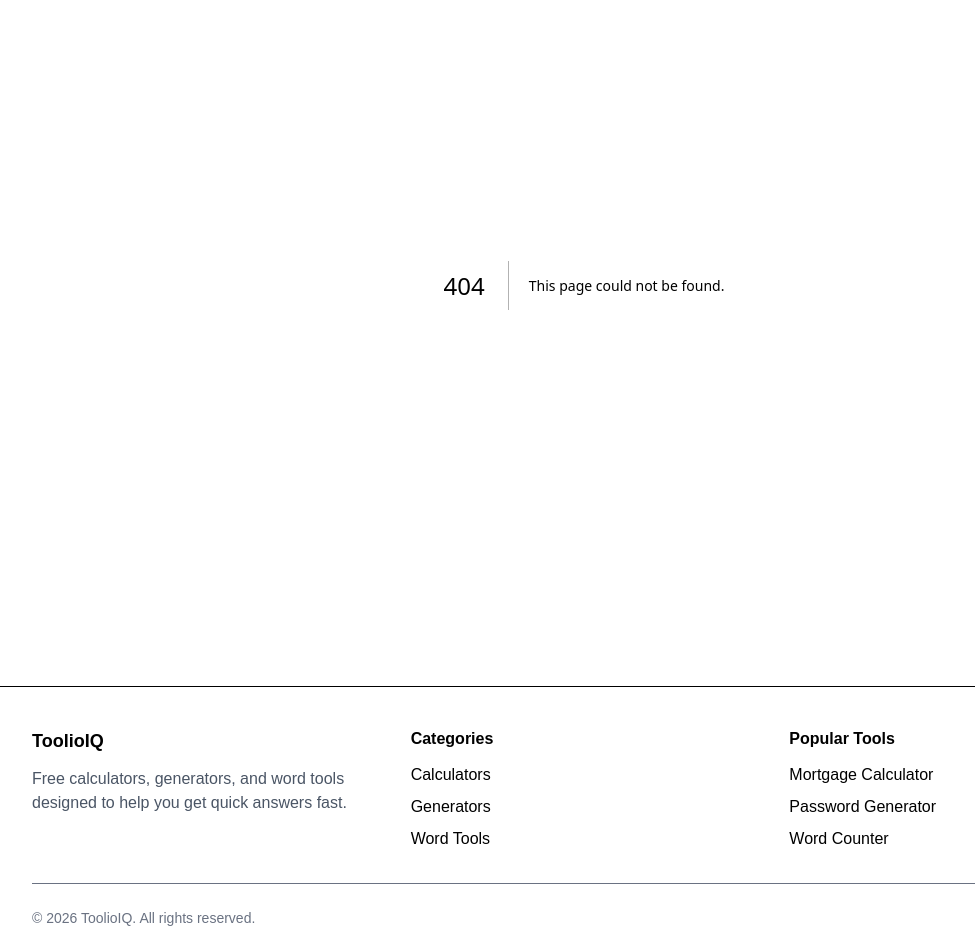
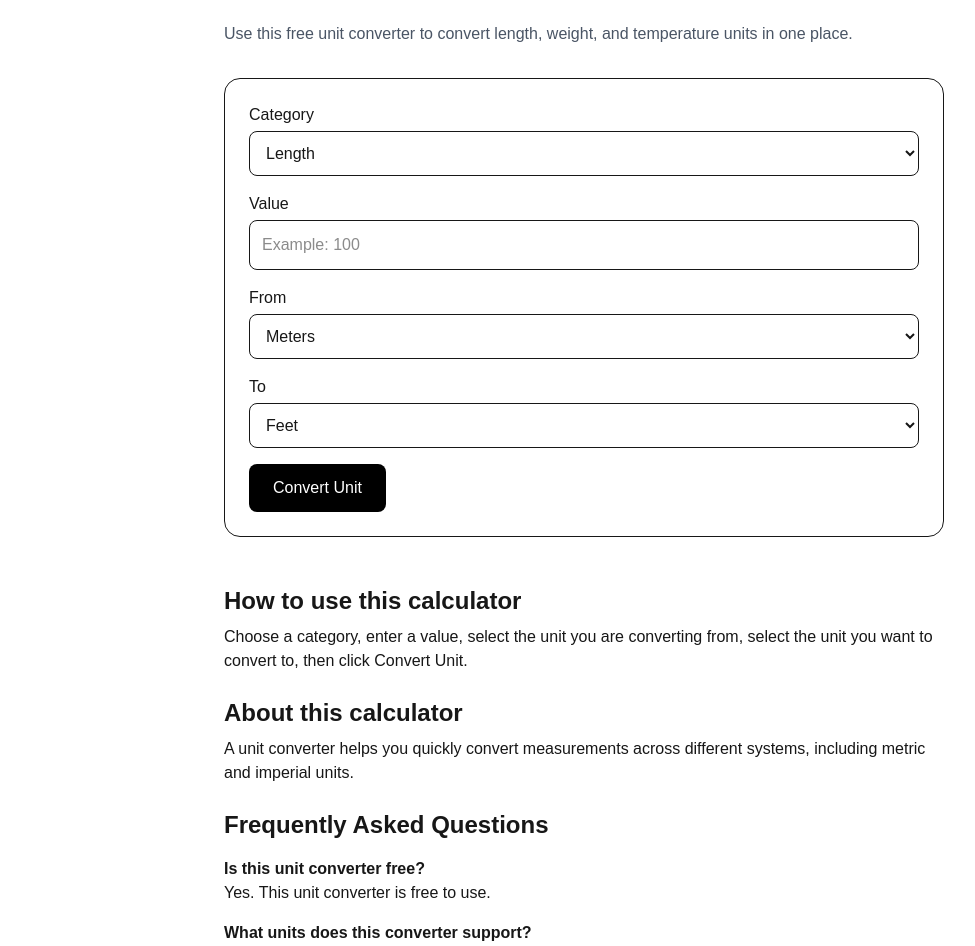
Before and after one commit to toolioiq/toolioiq, a Next.js app: page /converters/unit-converter in a window 1280 px wide. Before the commit this address had no page. Shown: the part 186-1132 px from the top of the page, without its empty margins (56-1031 px from the left). Built offline with nearby package versions, Linux system fonts and the light colour scheme.

Commit message:
Add unit converter

```diff
--- /dev/null
+++ b/app/converters/unit-converter/page.tsx
@@ -0,0 +1,63 @@
+import type { Metadata } from "next";
+import UnitConverter from "@/components/UnitConverter";
+import CalculatorPageLayout from "@/components/CalculatorPageLayout";
+
+export const metadata: Metadata = {
+  title: "Unit Converter | ToolioIQ",
+  description:
+    "Convert length, weight, and temperature units with ToolioIQ's free unit converter.",
+};
+
+export default function UnitConverterPage() {
+  return (
+    <CalculatorPageLayout
+      title="Unit Converter"
+      description="Use this free unit converter to convert length, weight, and temperature units in one place."
+      howToUse={
+        <p>
+          Choose a category, enter a value, select the unit you are converting
+          from, select the unit you want to convert to, then click Convert Unit.
+        </p>
+      }
+      explanation={
+        <p>
+          A unit converter helps you quickly convert measurements across
+          different systems, including metric and imperial units.
+        </p>
+      }
+      faqs={
+        <>
+          <h3 className="font-semibold mt-4">Is this unit converter free?</h3>
+          <p>Yes. This unit converter is free to use.</p>
+
+          <h3 className="font-semibold mt-4">
+            What units does this converter support?
+          </h3>
+          <p>
+            It currently supports length, weight, and temperature conversions.
+            More categories can be added later.
+          </p>
+        </>
+      }
+      relatedTools={[
+        {
+          title: "Length Converter",
+          href: "/converters/length-converter",
+          description: "Convert metric and imperial length units.",
+        },
+        {
+          title: "Weight Converter",
+          href: "/converters/weight-converter",
+          description: "Convert kilograms, pounds, grams, ounces, stone, and tons.",
+        },
+        {
+          title: "Temperature Converter",
+          href: "/converters/temperature-converter",
+          description: "Convert Celsius, Fahrenheit, and Kelvin.",
+        },
+      ]}
+    >
+      <UnitConverter />
+    </CalculatorPageLayout>
+  );
+}
--- /dev/null
+++ b/components/UnitConverter.tsx
@@ -0,0 +1,203 @@
+"use client";
+
+import { useState } from "react";
+
+const unitGroups = {
+  length: {
+    label: "Length",
+    units: {
+      millimeters: { label: "Millimeters", base: 0.001 },
+      centimeters: { label: "Centimeters", base: 0.01 },
+      meters: { label: "Meters", base: 1 },
+      kilometers: { label: "Kilometers", base: 1000 },
+      inches: { label: "Inches", base: 0.0254 },
+      feet: { label: "Feet", base: 0.3048 },
+      yards: { label: "Yards", base: 0.9144 },
+      miles: { label: "Miles", base: 1609.344 },
+    },
+  },
+
+  weight: {
+    label: "Weight",
+    units: {
+      milligrams: { label: "Milligrams", base: 0.000001 },
+      grams: { label: "Grams", base: 0.001 },
+      kilograms: { label: "Kilograms", base: 1 },
+      metricTons: { label: "Metric Tons", base: 1000 },
+      ounces: { label: "Ounces", base: 0.028349523125 },
+      pounds: { label: "Pounds", base: 0.45359237 },
+      stone: { label: "Stone", base: 6.35029318 },
+      usTons: { label: "US Tons", base: 907.18474 },
+    },
+  },
+
+  temperature: {
+    label: "Temperature",
+    units: {
+      celsius: { label: "Celsius" },
+      fahrenheit: { label: "Fahrenheit" },
+      kelvin: { label: "Kelvin" },
+    },
+  },
+};
+
+type Category = keyof typeof unitGroups;
+
+export default function UnitConverter() {
+  const [category, setCategory] = useState<Category>("length");
+  const [value, setValue] = useState("");
+  const [fromUnit, setFromUnit] = useState("meters");
+  const [toUnit, setToUnit] = useState("feet");
+  const [result, setResult] = useState<number | null>(null);
+  const [error, setError] = useState("");
+
+  const currentUnits = unitGroups[category].units;
+
+  const resetUnits = (newCategory: Category) => {
+    const unitKeys = Object.keys(unitGroups[newCategory].units);
+    setCategory(newCategory);
+    setFromUnit(unitKeys[0]);
+    setToUnit(unitKeys[1] || unitKeys[0]);
+    setResult(null);
+    setError("");
+  };
+
+  const convertTemperature = (
+    inputValue: number,
+    from: string,
+    to: string
+  ) => {
+    let celsiusValue = inputValue;
+
+    if (from === "fahrenheit") {
+      celsiusValue = (inputValue - 32) * (5 / 9);
+    } else if (from === "kelvin") {
+      celsiusValue = inputValue - 273.15;
+    }
+
+    if (to === "fahrenheit") {
+      return celsiusValue * (9 / 5) + 32;
+    }
+
+    if (to === "kelvin") {
+      return celsiusValue + 273.15;
+    }
+
+    return celsiusValue;
+  };
+
+  const convertUnit = () => {
+    setError("");
+    setResult(null);
+
+    const inputValue = Number(value);
+
+    if (value === "" || isNaN(inputValue)) {
+      setError("Please enter a valid value.");
+      return;
+    }
+
+    if (category === "temperature") {
+      const converted = convertTemperature(inputValue, fromUnit, toUnit);
+      setResult(Number(converted.toFixed(6)));
+      return;
+    }
+
+    const from = currentUnits[fromUnit as keyof typeof currentUnits];
+    const to = currentUnits[toUnit as keyof typeof currentUnits];
+
+    if (!("base" in from) || !("base" in to)) {
+      setError("Invalid unit selection.");
+      return;
+    }
+
+    const baseValue = inputValue * from.base;
+    const converted = baseValue / to.base;
+
+    setResult(Number(converted.toFixed(6)));
+  };
+
+  return (
+    <div className="border rounded-2xl p-6 space-y-4">
+      <div>
+        <label className="block font-medium mb-1">Category</label>
+        <select
+          value={category}
+          onChange={(e) => resetUnits(e.target.value as Category)}
+          className="border rounded-lg p-3 w-full"
+        >
+          {Object.entries(unitGroups).map(([key, group]) => (
+            <option key={key} value={key}>
+              {group.label}
+            </option>
+          ))}
+        </select>
+      </div>
+
+      <div>
+        <label className="block font-medium mb-1">Value</label>
+        <input
+          type="number"
+          value={value}
+          onChange={(e) => setValue(e.target.value)}
+          className="border rounded-lg p-3 w-full"
+          placeholder="Example: 100"
+        />
+      </div>
+
+      <div>
+        <label className="block font-medium mb-1">From</label>
+        <select
+          value={fromUnit}
+          onChange={(e) => setFromUnit(e.target.value)}
+          className="border rounded-lg p-3 w-full"
+        >
+          {Object.entries(currentUnits).map(([key, unit]) => (
+            <option key={key} value={key}>
+              {unit.label}
+            </option>
+          ))}
+        </select>
+      </div>
+
+      <div>
+        <label className="block font-medium mb-1">To</label>
+        <select
+          value={toUnit}
+          onChange={(e) => setToUnit(e.target.value)}
+          className="border rounded-lg p-3 w-full"
+        >
+          {Object.entries(currentUnits).map(([key, unit]) => (
+            <option key={key} value={key}>
+              {unit.label}
+            </option>
+          ))}
+        </select>
+      </div>
+
+      <button
+        onClick={convertUnit}
+        className="bg-black text-white px-6 py-3 rounded-lg"
+      >
+        Convert Unit
+      </button>
+
+      {error && <p className="text-red-600 font-medium">{error}</p>}
+
+      {result !== null && (
+        <div className="bg-gray-50 border rounded-xl p-6">
+          <h2 className="text-2xl font-bold mb-2">Conversion Result</h2>
+
+          <p className="text-xl">
+            {value}{" "}
+            {currentUnits[fromUnit as keyof typeof currentUnits].label} ={" "}
+            <strong>
+              {result.toLocaleString()}{" "}
+              {currentUnits[toUnit as keyof typeof currentUnits].label}
+            </strong>
+          </p>
+        </div>
+      )}
+    </div>
+  );
+}
--- a/data/tools.ts
+++ b/data/tools.ts
@@ -109,4 +109,10 @@ export const tools = [
   description:
     "Convert kilograms, pounds, grams, ounces, stone, and tons.",
   },
+  {
+  title: "Unit Converter",
+  href: "/converters/unit-converter",
+  category: "Converters",
+  description: "Convert length, weight, and temperature units in one place.",
+  },
 ];
```
